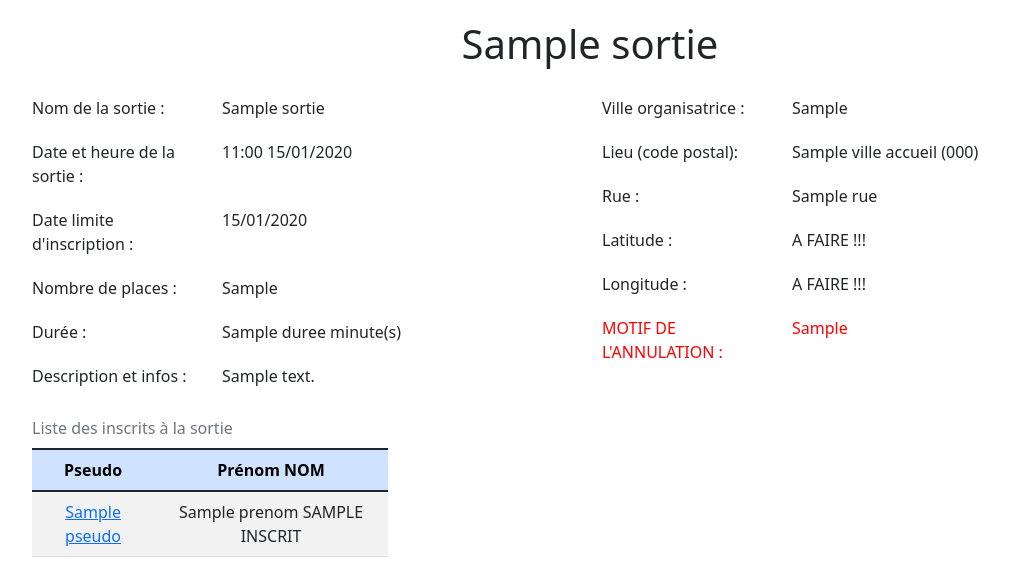
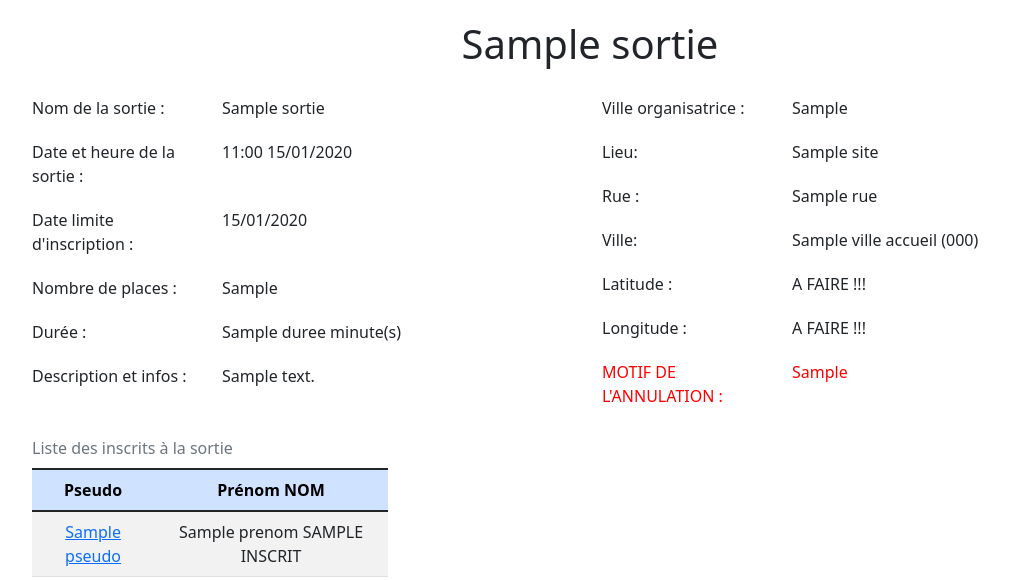
Before and after one commit to hbourniche20/ENI-projectSortir, a Symfony app: template templates/sortie/show.html.twig in a window 1280 px wide. Shown: the part 56-636 px from the top of the page, without its empty margins (50-1059 px from the left). Run offline with Twig, Linux system fonts and the light colour scheme; the template is opened without the code that fills it: most values are stand-ins (such as "Sample title", 1, 10 or a date in 2020); some libraries are stand-ins or nearby versions.

Commit message:
Afficher sortie: on peut maintenant voir le nom du lieux de rendez-vous

```diff
--- a/templates/sortie/show.html.twig
+++ b/templates/sortie/show.html.twig
@@ -69,10 +69,10 @@
                 </div>
                 <div class="row esup">
                     <div class="col-4">
-                        Lieu (code postal):
+                        Lieu:
                     </div>
                     <div class="col-8">
-                        {{ sortie.villeAccueil.nom }} ({{ sortie.villeAccueil.codePostal }})
+                        {{ sortie.site.nom }}
                     </div>
                 </div>
                 <div class="row esup">
@@ -80,6 +80,14 @@
                         Rue :
                     </div>
                     <div class="col-8">{{ sortie.site.rue }}</div>
+                </div>
+                <div class="row esup">
+                    <div class="col-4">
+                        Ville:
+                    </div>
+                    <div class="col-8">
+                        {{ sortie.villeAccueil.nom }} ({{ sortie.villeAccueil.codePostal }})
+                    </div>
                 </div>
                 <div class="row esup">
                     <div class="col-4">
```
